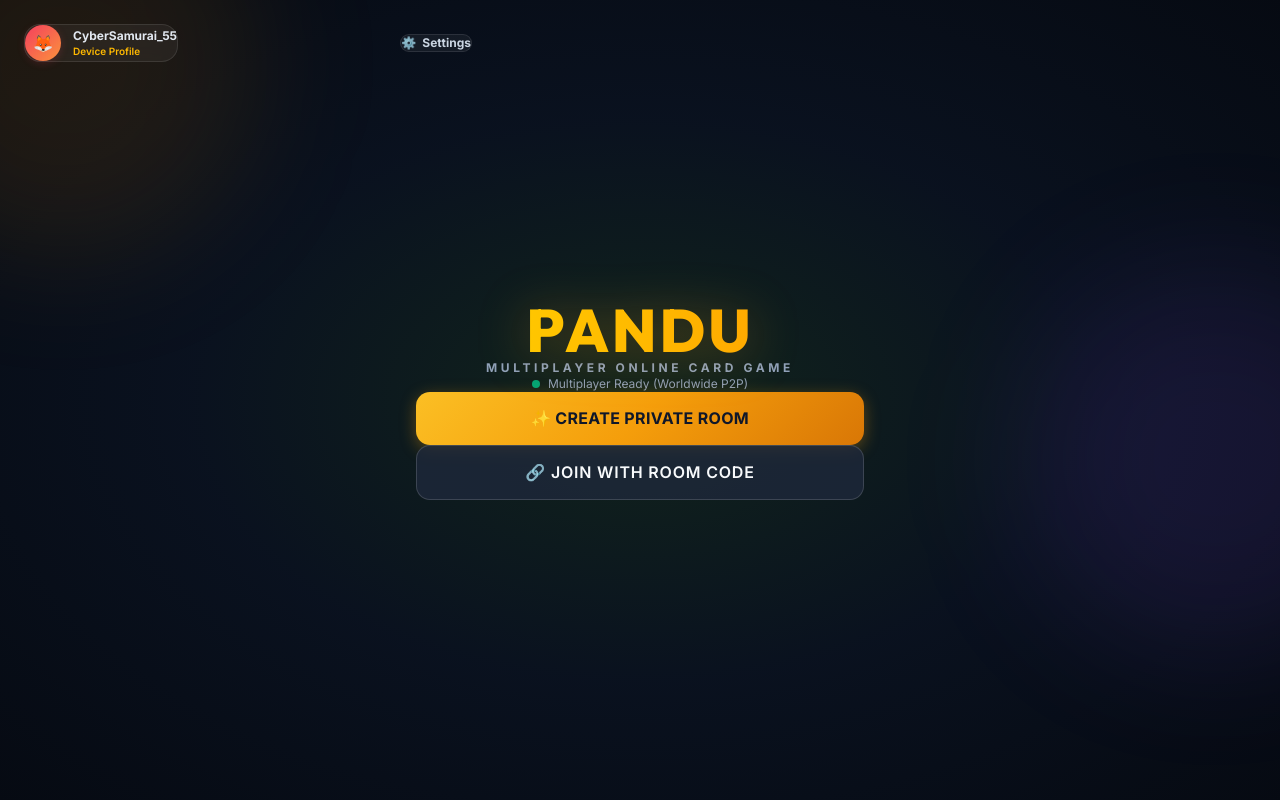
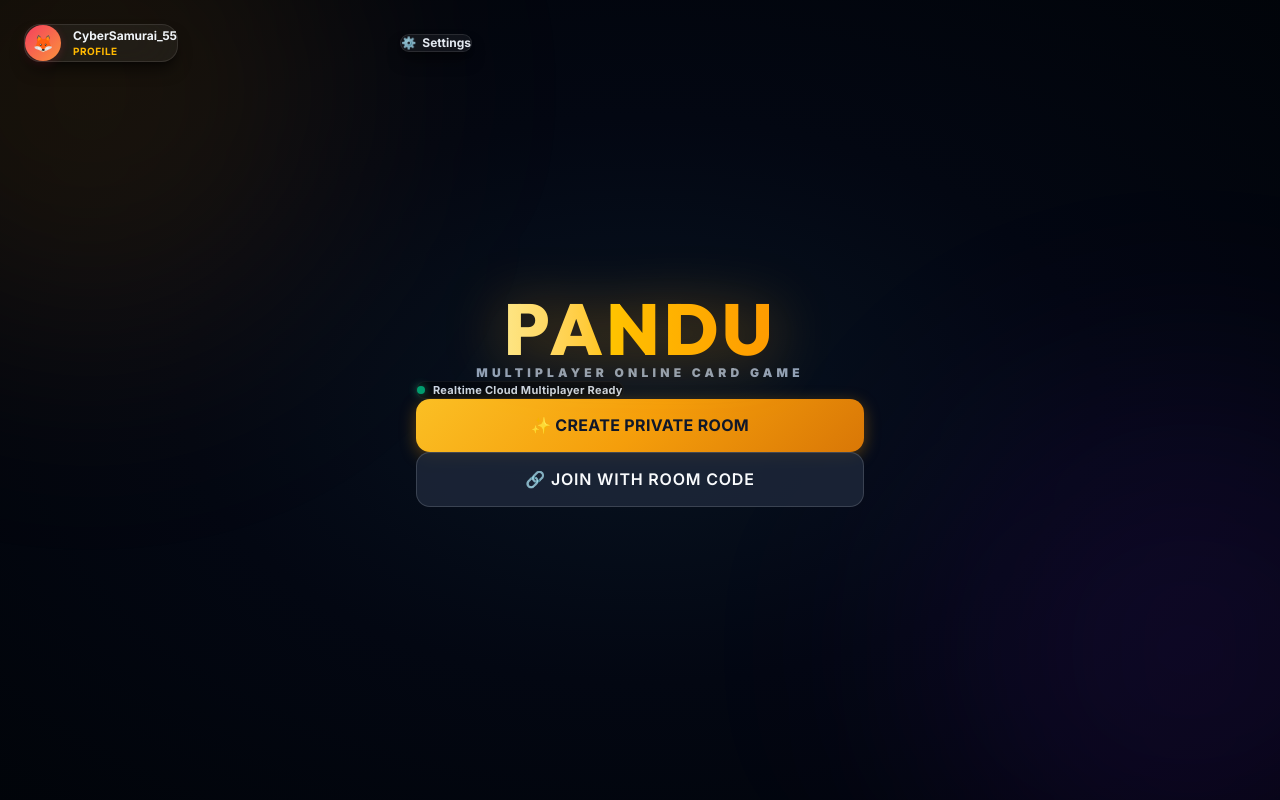
Before and after one commit to rahulexes/pandu, a Next.js app in the folder apps/web/: page / in a window 1280 px wide. Built offline with nearby package versions, Linux system fonts and the light colour scheme.

Commit message:
Upgrade entire UI to luxury deep dark cyber-casino theme

```diff
--- a/apps/web/src/app/globals.css
+++ b/apps/web/src/app/globals.css
@@ -6,21 +6,21 @@
 
 :root {
   /* Surface & Background */
-  --bg-primary: #0a0f1d;
-  --bg-surface: #111827;
-  --bg-elevated: #1e293b;
-  --bg-glass: rgba(255, 255, 255, 0.05);
+  --bg-primary: #030712;
+  --bg-surface: #090e1a;
+  --bg-elevated: #0f172a;
+  --bg-glass: rgba(15, 23, 42, 0.75);
 
   /* Card Table */
-  --table-felt: #113a28;
-  --table-dark: #071220;
+  --table-felt: #071a12;
+  --table-dark: #020610;
 
   /* Accents */
-  --accent-gold: #f59e0b;
-  --accent-gold-light: #fbbf24;
-  --accent-amber: #d97706;
+  --accent-gold: #fbbf24;
+  --accent-gold-light: #fde68a;
+  --accent-amber: #f59e0b;
   --accent-emerald: #10b981;
-  --accent-violet: #8b5cf6;
+  --accent-violet: #a855f7;
   --accent-rose: #f43f5e;
   --accent-sky: #38bdf8;
 
@@ -30,25 +30,25 @@
   --text-muted: #64748b;
 
   /* Borders */
-  --border-subtle: rgba(255, 255, 255, 0.1);
-  --border-accent: rgba(245, 158, 11, 0.35);
+  --border-subtle: rgba(255, 255, 255, 0.08);
+  --border-accent: rgba(251, 191, 36, 0.35);
 }
 
 @theme {
-  --color-table-dark: #071220;
-  --color-table-mid: #0f2035;
-  --color-table-felt: #113a28;
+  --color-table-dark: #020610;
+  --color-table-mid: #07111e;
+  --color-table-felt: #071a12;
 
-  --color-accent-gold: #f59e0b;
-  --color-accent-amber: #d97706;
+  --color-accent-gold: #fbbf24;
+  --color-accent-amber: #f59e0b;
   --color-accent-emerald: #10b981;
   --color-accent-rose: #f43f5e;
-  --color-accent-violet: #8b5cf6;
+  --color-accent-violet: #a855f7;
   --color-accent-sky: #38bdf8;
 
-  --color-surface-dark: #0a0f1d;
-  --color-surface-card: #111827;
-  --color-surface-elevated: #1e293b;
+  --color-surface-dark: #030712;
+  --color-surface-card: #090e1a;
+  --color-surface-elevated: #0f172a;
 
   --color-text-primary: #f8fafc;
   --color-text-secondary: #94a3b8;
@@ -64,7 +64,7 @@
 }
 
 html, body {
-  background-color: #0a0f1d;
+  background-color: #030712;
   color: #f8fafc;
   font-family: var(--font-inter, -apple-system, BlinkMacSystemFont, 'Segoe UI', Roboto, sans-serif);
   min-height: 100vh;
@@ -91,19 +91,19 @@ input, select, textarea, button {
 /* ── Glassmorphism Containers ─────────────────────────────── */
 
 .glass {
-  background: rgba(17, 24, 39, 0.7);
-  backdrop-filter: blur(16px);
-  -webkit-backdrop-filter: blur(16px);
-  border: 1px solid rgba(255, 255, 255, 0.1);
-  box-shadow: 0 8px 32px 0 rgba(0, 0, 0, 0.45);
+  background: rgba(9, 14, 26, 0.78);
+  backdrop-filter: blur(20px);
+  -webkit-backdrop-filter: blur(20px);
+  border: 1px solid rgba(255, 255, 255, 0.08);
+  box-shadow: 0 10px 35px 0 rgba(0, 0, 0, 0.65);
 }
 
 .glass-strong {
-  background: rgba(30, 41, 59, 0.85);
-  backdrop-filter: blur(24px);
-  -webkit-backdrop-filter: blur(24px);
-  border: 1px solid rgba(255, 255, 255, 0.15);
-  box-shadow: 0 12px 40px 0 rgba(0, 0, 0, 0.6);
+  background: rgba(15, 23, 42, 0.9);
+  backdrop-filter: blur(28px);
+  -webkit-backdrop-filter: blur(28px);
+  border: 1px solid rgba(251, 191, 36, 0.2);
+  box-shadow: 0 16px 48px 0 rgba(0, 0, 0, 0.8);
 }
 
 /* ── Button Styles ────────────────────────────────────────── */
--- a/apps/web/src/app/page.tsx
+++ b/apps/web/src/app/page.tsx
@@ -115,24 +115,24 @@ export default function HomePage() {
   }, [roomCode, name, avatarId, router]);
 
   return (
-    <div className="min-h-dvh flex flex-col items-center justify-center p-6 relative overflow-hidden bg-[#070b14] text-slate-100">
+    <div className="min-h-dvh flex flex-col items-center justify-center p-6 relative overflow-hidden bg-[#030712] text-slate-100">
       {/* Dynamic ambient background glows */}
-      <div className="absolute inset-0 bg-radial from-[#13271c] via-[#0a1220] to-[#060a12] opacity-90 pointer-events-none" />
-      <div className="absolute -top-32 -left-32 w-96 h-96 rounded-full bg-amber-500/10 blur-3xl pointer-events-none" />
-      <div className="absolute top-1/3 -right-32 w-96 h-96 rounded-full bg-violet-500/10 blur-3xl pointer-events-none" />
+      <div className="absolute inset-0 bg-radial from-[#0d1a29]/70 via-[#030712] to-[#010409] opacity-95 pointer-events-none" />
+      <div className="absolute -top-40 -left-40 w-[500px] h-[500px] rounded-full bg-amber-500/10 blur-[120px] pointer-events-none" />
+      <div className="absolute top-1/2 -right-40 w-[500px] h-[500px] rounded-full bg-violet-600/10 blur-[120px] pointer-events-none" />
 
       {/* ── Top Permanent Profile Bar ── */}
       <div className="absolute top-6 left-6 right-6 flex items-center justify-between z-20 max-w-md mx-auto">
-        <div className="flex items-center gap-3 bg-white/5 hover:bg-white/10 backdrop-blur px-3.5 py-2 rounded-2xl border border-white/10 transition-all">
+        <div className="flex items-center gap-3 bg-white/5 hover:bg-white/10 backdrop-blur-xl px-4 py-2 rounded-2xl border border-white/10 shadow-lg shadow-black/50 transition-all">
           <Avatar avatarId={avatarId} size={36} />
           <div className="text-left">
-            <p className="text-xs font-bold text-slate-200 truncate max-w-[120px]">{name || 'Player'}</p>
-            <p className="text-[10px] text-amber-400 font-semibold">Device Profile</p>
+            <p className="text-xs font-bold text-slate-100 truncate max-w-[120px]">{name || 'Player'}</p>
+            <p className="text-[10px] text-amber-400 font-bold uppercase tracking-wider">Profile</p>
           </div>
         </div>
 
         <button
-          className="p-2.5 rounded-2xl bg-white/5 hover:bg-white/10 text-slate-300 hover:text-white border border-white/10 transition-all cursor-pointer flex items-center gap-1.5 text-xs font-bold"
+          className="p-2.5 rounded-2xl bg-white/5 hover:bg-white/10 text-slate-200 hover:text-white border border-white/10 shadow-lg shadow-black/50 transition-all cursor-pointer flex items-center gap-1.5 text-xs font-bold"
           onClick={() => {
             soundEngine.playCardFlip();
             setShowSettings(true);
@@ -150,19 +150,21 @@ export default function HomePage() {
       >
         {/* Glowing Logo */}
         <div className="text-center mb-8">
-          <h1 className="font-display text-6xl tracking-widest bg-gradient-to-r from-amber-300 via-amber-400 to-amber-500 bg-clip-text text-transparent drop-shadow-[0_4px_25px_rgba(245,158,11,0.35)]">
-            PANDU
-          </h1>
-          <p className="text-slate-400 text-xs mt-2 font-bold tracking-[0.3em] uppercase">
+          <div className="inline-block relative">
+            <h1 className="font-display text-6xl sm:text-7xl tracking-widest bg-gradient-to-r from-amber-200 via-amber-400 to-amber-500 bg-clip-text text-transparent drop-shadow-[0_4px_30px_rgba(245,158,11,0.45)]">
+              PANDU
+            </h1>
+          </div>
+          <p className="text-slate-400 text-xs mt-2.5 font-black tracking-[0.35em] uppercase">
             Multiplayer Online Card Game
           </p>
         </div>
 
         {/* Server Connection Status */}
-        <div className="flex items-center justify-center gap-2 mb-6">
-          <div className="w-2 h-2 rounded-full bg-emerald-400 animate-pulse" />
-          <span className="text-xs text-slate-400">
-            Multiplayer Ready (Worldwide P2P)
+        <div className="flex items-center justify-center gap-2 mb-6 bg-black/40 border border-white/5 py-1.5 px-4 rounded-full w-fit mx-auto shadow-inner">
+          <div className="w-2 h-2 rounded-full bg-emerald-400 animate-pulse shadow-[0_0_8px_rgba(52,211,153,0.8)]" />
+          <span className="text-[11px] font-bold text-slate-300 tracking-wide">
+            Realtime Cloud Multiplayer Ready
           </span>
         </div>
 
--- a/apps/web/src/components/cards/Card.tsx
+++ b/apps/web/src/components/cards/Card.tsx
@@ -211,33 +211,33 @@ function CardFront({ rank, suit, dims }: { rank: Rank; suit: Suit; dims: typeof
 function CardBack({ dims }: { dims: typeof SIZE_MAP.md }) {
   return (
     <div
-      className="w-full h-full relative overflow-hidden"
+      className="w-full h-full relative overflow-hidden flex items-center justify-center"
       style={{
-        background: 'linear-gradient(135deg, #1e3a5f 0%, #2a4a6f 50%, #1e3a5f 100%)',
+        background: 'linear-gradient(145deg, #070e1b 0%, #0d1a30 50%, #050a14 100%)',
         borderRadius: dims.radius,
-        border: '1px solid rgba(255, 255, 255, 0.1)',
+        border: '1.5px solid rgba(251, 191, 36, 0.4)',
+        boxShadow: 'inset 0 0 12px rgba(0, 0, 0, 0.8)',
       }}
     >
-      {/* Diamond pattern */}
-      <div className="absolute inset-2 rounded-sm border border-amber-400/30 flex items-center justify-center">
-        <div className="w-3/4 h-3/4 rounded-sm border border-amber-400/20 flex items-center justify-center">
-          <span className="text-amber-400/40 font-bold" style={{ fontSize: dims.fontSize * 1.2 }}>
-            P
+      {/* Outer gold pinstripe frame */}
+      <div className="absolute inset-1.5 rounded-sm border border-amber-400/40 flex items-center justify-center pointer-events-none">
+        {/* Inner geometric gold frame */}
+        <div className="w-[82%] h-[82%] rounded-sm border border-amber-400/25 flex flex-col items-center justify-center relative bg-black/30">
+          <span className="text-amber-300 drop-shadow-[0_2px_8px_rgba(245,158,11,0.6)] select-none" style={{ fontSize: dims.fontSize * 1.3 }}>
+            👑
+          </span>
+          <span className="text-[8px] font-black tracking-widest uppercase text-amber-400/70 font-mono mt-0.5">
+            PANDU
           </span>
         </div>
       </div>
 
-      {/* Subtle pattern overlay */}
+      {/* Cyber Diamond Pattern Overlay */}
       <div
-        className="absolute inset-0 opacity-10"
+        className="absolute inset-0 opacity-15 pointer-events-none"
         style={{
-          backgroundImage: `repeating-linear-gradient(
-            45deg,
-            transparent,
-            transparent 4px,
-            rgba(255,255,255,0.05) 4px,
-            rgba(255,255,255,0.05) 8px
-          )`,
+          backgroundImage: `radial-gradient(circle at 50% 50%, rgba(251, 191, 36, 0.2) 1px, transparent 1px)`,
+          backgroundSize: '8px 8px',
         }}
       />
     </div>
@@ -263,7 +263,7 @@ export function DeckStack({
     <motion.div
       className={`relative cursor-pointer ${className}`}
       onClick={onClick}
-      whileHover={{ scale: 1.05 }}
+      whileHover={{ scale: 1.06 }}
       whileTap={{ scale: 0.95 }}
     >
       {/* Stacked card backs */}
@@ -274,12 +274,12 @@ export function DeckStack({
           style={{
             width: 72,
             height: 104,
-            top: -i * 1.5,
+            top: -i * 2,
             left: i * 0.5,
-            background: 'linear-gradient(135deg, #1e3a5f, #2a4a6f)',
+            background: 'linear-gradient(145deg, #070e1b, #0d1a30)',
             borderRadius: 8,
-            border: '1px solid rgba(255, 255, 255, 0.1)',
-            boxShadow: '0 1px 4px rgba(0, 0, 0, 0.3)',
+            border: '1.5px solid rgba(251, 191, 36, 0.35)',
+            boxShadow: '0 4px 12px rgba(0, 0, 0, 0.7)',
           }}
         />
       ))}
```
Also changed, not shown: apps/web/src/app/room/[roomId]/game/page.tsx (+27 -31 lines), apps/web/src/app/room/[roomId]/page.tsx (+16 -16 lines).
